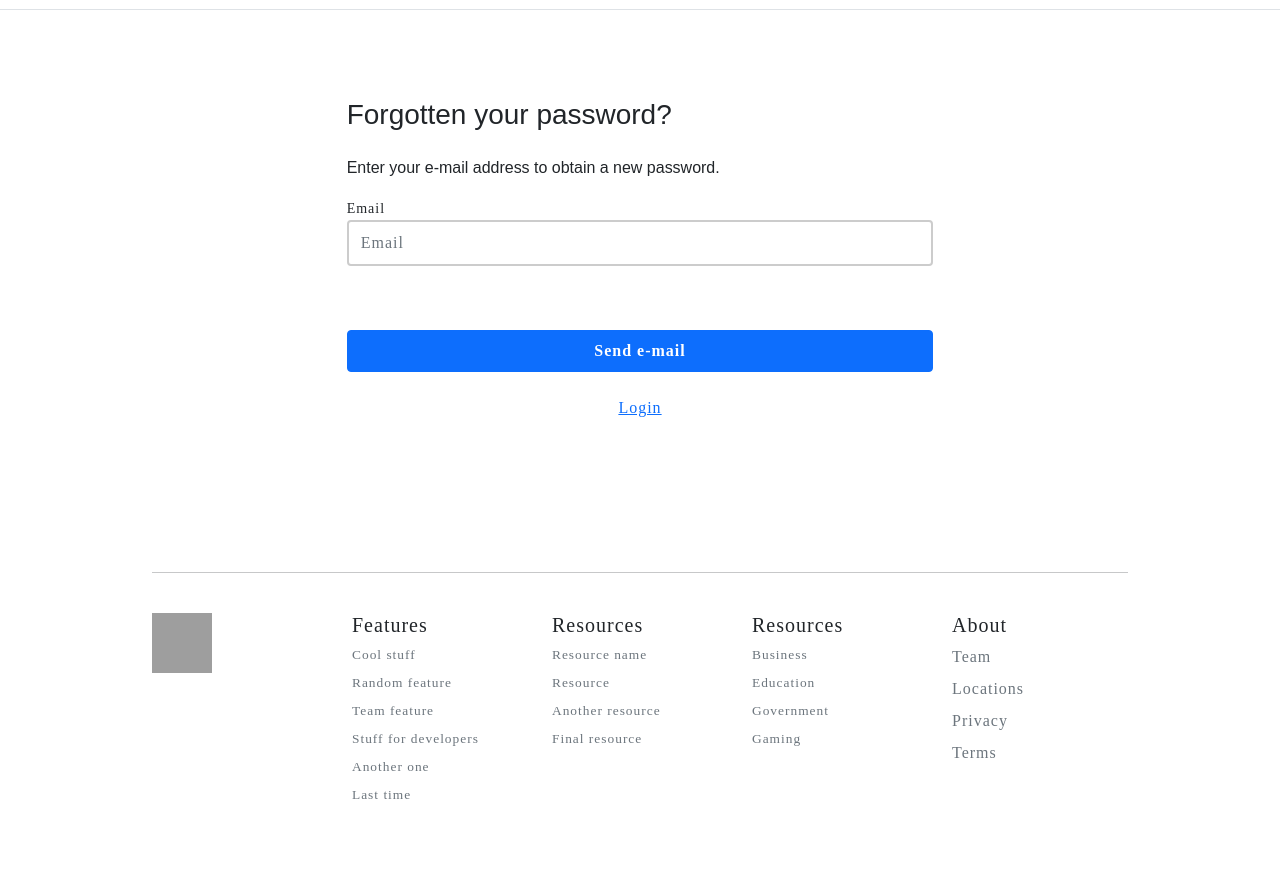
After one commit to isabellukk/ecommerce, a Django app: page /account/password_reset/ in a window 1280 px wide. The commit adds this page. Shown: the part 242-1119 px from the top of the page. Run offline with Django 3.2, Linux system fonts and the light colour scheme; data comes from the database, SQL or seed files in the repository; both versions use the stored data as it was after the commit; grey boxes are pictures that could not be loaded.

Commit message:
Completed user password reset routes and pages

```diff
--- a/account/forms.py
+++ b/account/forms.py
@@ -70,6 +70,43 @@ class RegistrationForm(forms.ModelForm):
             {'class': 'form-control', 'placeholder': 'Repeat Password'})
 
 
+class PwdResetForm(PasswordResetForm):
+
+    email = forms.EmailField(max_length=254, widget=forms.TextInput(
+        attrs={'class': 'form-control mb-3', 'placeholder': 'Email', 'id': 'form-email'}))
+
+    def clean_email(self):
+        email = self.cleaned_data['email']
+        u = UserBase.objects.filter(email=email)
+        if not u:
+            raise forms.ValidationError(
+                'Unfortunatley we can not find that email address')
+        return email
+
+
+class PwdResetForm(PasswordResetForm):
+
+    email = forms.EmailField(max_length=254, widget=forms.TextInput(
+        attrs={'class': 'form-control mb-3', 'placeholder': 'Email', 'id': 'form-email'}))
+
+    def clean_email(self):
+        email = self.cleaned_data['email']
+        u = UserBase.objects.filter(email=email)
+        if not u:
+            raise forms.ValidationError(
+                'Unfortunatley we can not find that email address')
+        return email
+
+
+class PwdResetConfirmForm(SetPasswordForm):
+    new_password1 = forms.CharField(
+        label='New Password', widget=forms.PasswordInput(
+            attrs={'class': 'form-control mb-3', 'placeholder': 'New Password', 'id': 'form-newpass'}))
+    new_password2 = forms.CharField(
+        label='Confirm Password', widget=forms.PasswordInput(
+            attrs={'class': 'form-control mb-3', 'placeholder': 'Confirm Password', 'id': 'form-new-pass2'}))
+
+
 class UserEditForm(forms.ModelForm):
 
     email = forms.EmailField(
--- a/account/urls.py
+++ b/account/urls.py
@@ -2,15 +2,15 @@ from django.contrib.auth import views as auth_views
 from django.urls import path
 from django.views.generic import TemplateView
 
-from . forms import (UserLoginForm)
+from . import views
+from .forms import (PwdResetConfirmForm, PwdResetForm, UserLoginForm)
 
-from . import views
 
 app_name = 'account'
 
 urlpatterns = [
     path('login/', auth_views.LoginView.as_view(template_name='account/registration/login.html',
-                                                form_class=UserLoginForm), name='login'),
+         form_class=UserLoginForm), name='login'),
     path('logout/', auth_views.LogoutView.as_view(next_page='/account/login/'), name='logout'),
     path('register/', views.account_register, name='register'),
     path('activate/<slug:uidb64>/<slug:token>)/',
@@ -18,6 +18,14 @@ urlpatterns = [
 
     path('account/register/', TemplateView.as_view(
         template_name="account/registration/registration_email.html"), name='registration_email'),
+    path('password_reset/', auth_views.PasswordResetView.as_view(template_name="account/user/password_reset_form.html",
+         success_url='password_reset_email_confirm', email_template_name='account/user/password_reset_email.html', form_class=PwdResetForm), name='pwdreset'),
+    path('password_reset_confirm/<uidb64>/<token>', auth_views.PasswordResetConfirmView.as_view(template_name='account/user/password_reset_confirm.html',
+         success_url='/account/password_reset_complete/', form_class=PwdResetConfirmForm), name="password_reset_confirm"),
+    path('password_reset/password_reset_email_confirm/', TemplateView.as_view(
+        template_name="account/user/reset_status.html"), name='password_reset_done'),
+    path('password_reset_complete/', TemplateView.as_view(
+        template_name="account/user/reset_status.html"), name='password_reset_complete'),
     path('dashboard/', views.dashboard, name='dashboard'),
     path('account_details/', views.account_details, name='account_details'),
 
--- a/templates/account/registration/register.html
+++ b/templates/account/registration/register.html
@@ -23,8 +23,8 @@
                         <div class="col-12 col-lg-7  mx-auto">
                              <form class="account-form p-4 rounded col-lg-10 mx-auto" action="." method="post">
                                 {% csrf_token %}
-                                <h3 class="mb-2 font-weight-bold">Create an account</h3>
-                                <p class="mb-4">It's free and only takes a minute.</p>
+                                <h3 class="mb-2 font-weight-bold">Create An Account</h3>
+                                <p class="mb-4">Join Our Clan!</p>
 
                                 {% if form.errors %}
                                 <p>Please correct the following errors:</p>
--- /dev/null
+++ b/templates/account/user/password_reset_form.html
@@ -0,0 +1,51 @@
+{% extends "../../store/base.html" %}
+{% block title %}Log-in{% endblock %}
+{% block content %}
+
+{% if request.user.is_authenticated %}
+    <script>
+        window.location.href = '{% url "account:dashboard" %}';
+    </script>
+{% endif %}
+
+<style>
+    .account-form input {
+        border: 2px solid #ccc;
+        height: calc(2em + .75rem + 2px);
+    }
+
+    .account-form input:focus {
+        border-color: #1497ff;
+        box-shadow: inset 0 0px 0px rgba(0, 0, 0, 0.075), 0 0 0px rgba(255, 0, 0, 0.6);
+    }
+</style>
+
+<div class="container-fluid">
+    <div class="row no-gutter">
+        <div class="col-md-12">
+            <div class="login d-flex align-items-center py-5">
+                <div class="container">
+                    <div class="row">
+                        <div class="col-12 col-md-12 mx-auto">
+                            <form class="account-form p-4 rounded col-lg-8 mx-auto" method="post" action="{% url 'account:pwdreset' %}">
+                                <p class="h3 mb-4 font-weight-bold">Forgotten your password?</p>
+                                    <p>Enter your e-mail address to obtain a new password.</p>
+                                    {% if form.errors %}
+                                        <div class="alert alert-primary" role="alert">
+                                            Error: Please try again!
+                                        </div>
+                                    {% endif %}
+                                    {% csrf_token %}
+                                    <label class="small font-weight-bold">{{ form.email.label}}</label>
+                                    {{ form.email }}
+                                    <button class="btn btn-primary btn-block py-2 mb-4 mt-5 fw-bold w-100" type="submit"value="Send e-mail">Send e-mail</button>
+                                    <p class="text-center"><a href="{% url "account:login" %}">Login</a></p>
+                            </form>
+                        </div>
+                    </div>
+                </div>
+            </div>
+        </div>
+    </div>
+</div>
+{% endblock %}
```
Also changed, not shown: templates/account/registration/login.html (+4 -4 lines), templates/account/user/password_reset_confirm.html (added, +95 -0 lines), templates/account/user/password_reset_email.html (added, +11 -0 lines), templates/account/user/reset_status.html (added, +46 -0 lines), db.sqlite3.
